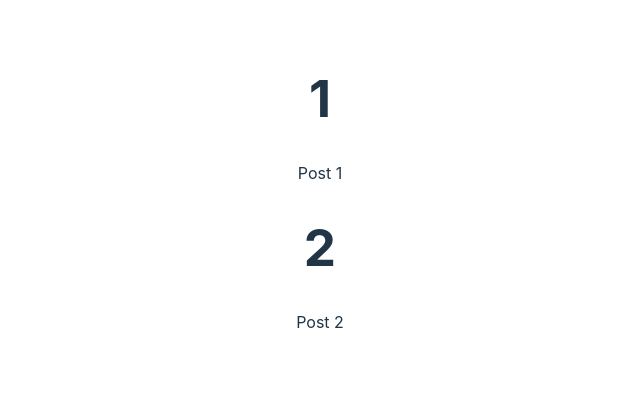
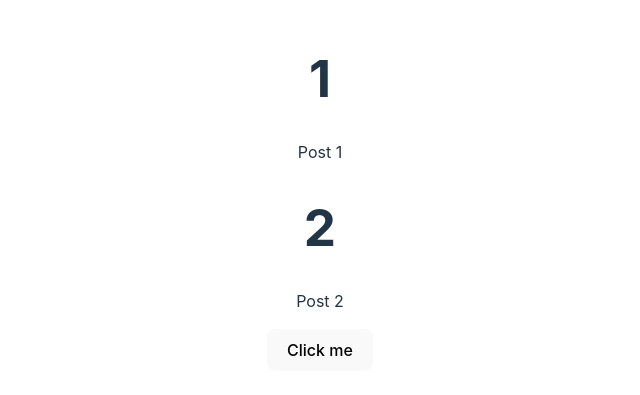
Before and after one commit to sirpuffin1/React-Query-Playground, a React (Vite) app: page / in a window 1280 px wide. Shown: the part 207-602 px from the top of the page, without its empty margins (320-960 px from the left). Built offline with nearby package versions, Linux system fonts and the light colour scheme.

Commit message:
feat(posts): use mutation to create post

```diff
--- a/src/App.tsx
+++ b/src/App.tsx
@@ -1,34 +1,57 @@
-import './App.css'
-import { useQuery, useMutation } from '@tanstack/react-query'
-
-const POSTS = [
-  {id: 1, title: "Post 1"},
-  {id: 2, title: "Post 2"}
-]
+import "./App.css";
+import { useQuery, useMutation, useQueryClient } from "@tanstack/react-query";
+interface IPost {
+  id: number | string;
+  title: string;
+}
+const POSTS: IPost[] = [
+  { id: 1, title: "Post 1" },
+  { id: 2, title: "Post 2" },
+];
 
 function App() {
+  const queryClient = useQueryClient()
+
   const postsQuery = useQuery({
     queryKey: ["posts"],
-    queryFn: () => wait(1000).then(() => [...POSTS])
-  })
-  const { data, isLoading, isError, error } = postsQuery
+    queryFn: () => wait(1000).then(() => [...POSTS]),
+  });
 
-  if(isLoading) return <h1>Loading...</h1>
-  if(isError) return <pre>{JSON.stringify(error)}</pre>
+  const newPostMutation = useMutation({
+    mutationFn: (title: string) => {
+      return wait(1000).then(() =>
+        POSTS.push({ id: crypto.randomUUID(), title: title })
+      );
+    },
+    onSuccess: () => {
+      queryClient.invalidateQueries(["posts"])
+    }
+  });
 
-  return <div>
+  const { data, isLoading, isError, error } = postsQuery;
+
+  if (isLoading) return <h1>Loading...</h1>;
+  if (isError) return <pre>{JSON.stringify(error)}</pre>;
+
+  return (
+    <div>
       {data.map((post) => (
         <>
           <h1>{post.id}</h1>
           <p>{post.title}</p>
         </>
       ))}
+
+      <button
+      disabled={newPostMutation.isLoading}
+      onClick={() => newPostMutation.mutate("New post")}>Click me</button>
     </div>
+  );
 }
 
 // function to simulate load times
 function wait(duration: number) {
-  return new Promise(resolve => setTimeout(resolve, duration))
+  return new Promise((resolve) => setTimeout(resolve, duration));
 }
 
-export default App
+export default App;
```
Lines whose indentation alone changed are shown as unchanged.
